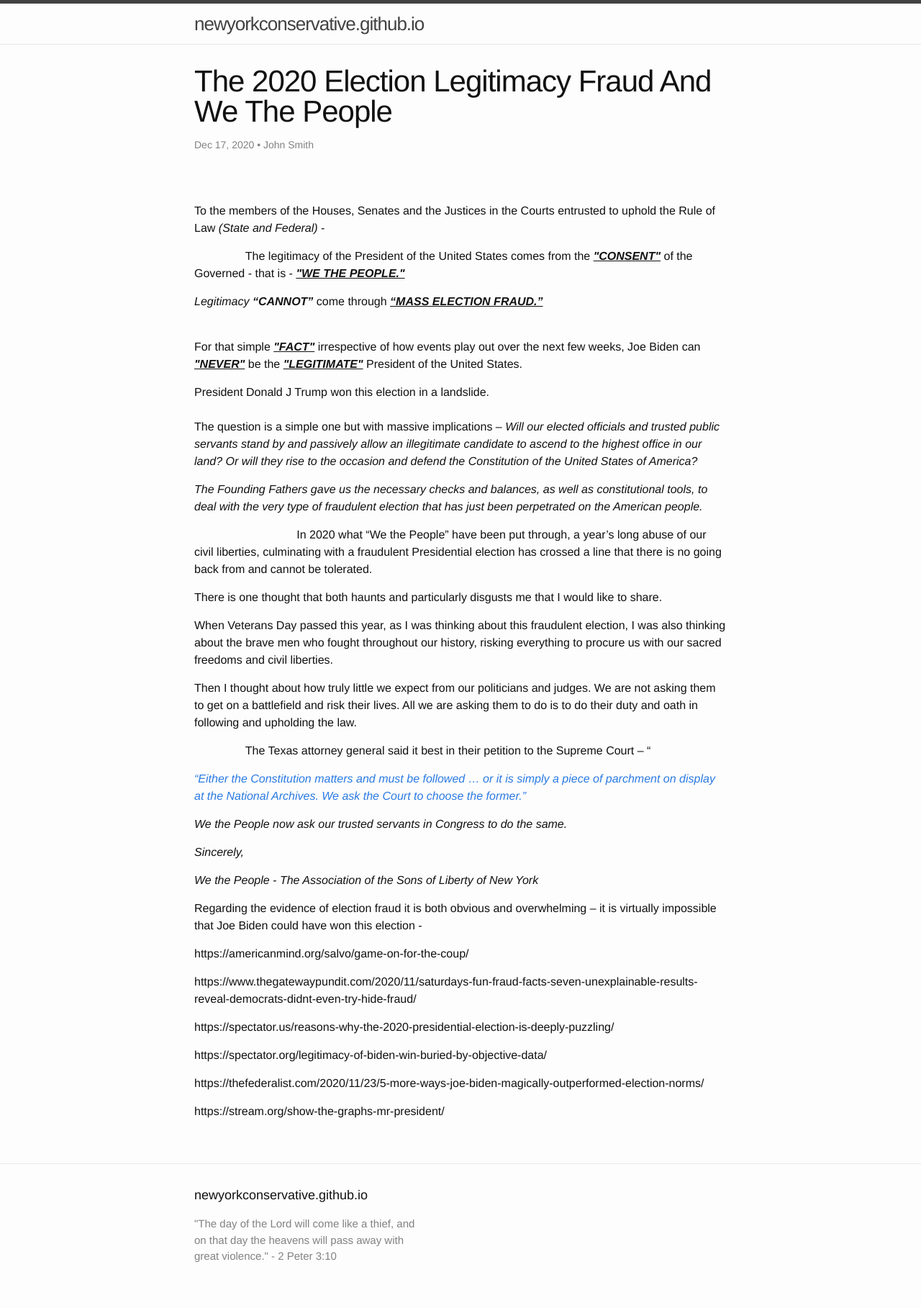
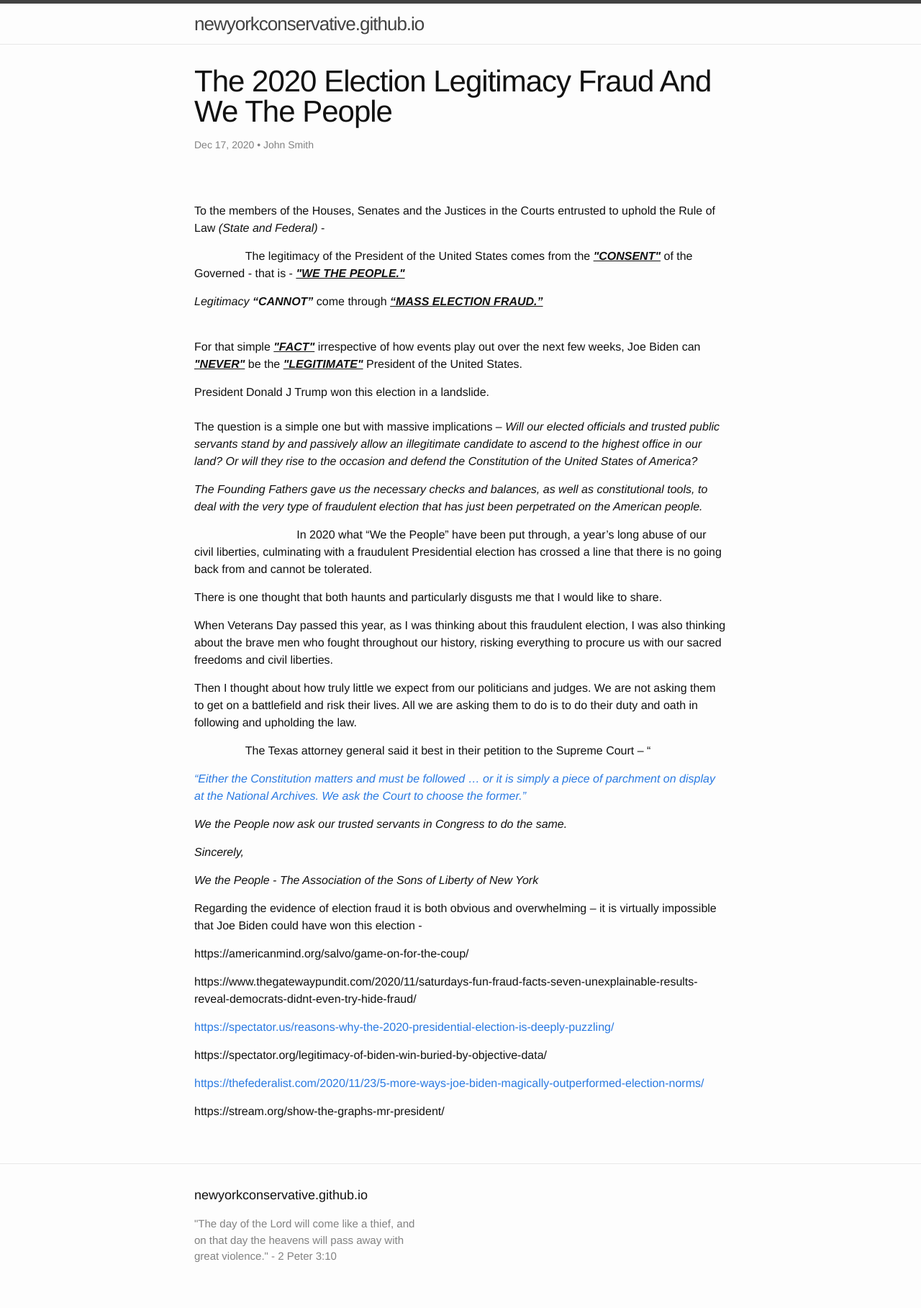
Before and after one commit to newyorkconservative/newyorkconservative.github.io, a Jekyll site: the page built from _posts/2020-12-17-the-2020-election-legitimacy-fraud-and-we-the-people.md, in a window 1280 px wide. Shown: the whole page at 72% size. Built offline with Jekyll 4.4.1, drawn with Linux system fonts in a browser that asks for light colours.

Commit message:
Syncing _posts/2020-12-17-the-2020-election-legitimacy-fraud-and-we-the-people.md from WordPress at https://www.newyorkconservative.com () - wpghs

```diff
--- a/_posts/2020-12-17-the-2020-election-legitimacy-fraud-and-we-the-people.md
+++ b/_posts/2020-12-17-the-2020-election-legitimacy-fraud-and-we-the-people.md
@@ -91,11 +91,9 @@ https://www.thegatewaypundit.com/2020/11/saturdays-fun-fraud-facts-seven-unexpla
 </div></figure>
 <!-- /wp:embed -->
 
-<!-- wp:embed {"url":"https://spectator.us/reasons-why-the-2020-presidential-election-is-deeply-puzzling/"} -->
-<figure class="wp-block-embed"><div class="wp-block-embed__wrapper">
-https://spectator.us/reasons-why-the-2020-presidential-election-is-deeply-puzzling/
-</div></figure>
-<!-- /wp:embed -->
+<!-- wp:paragraph -->
+<p><a href="https://spectator.us/reasons-why-the-2020-presidential-election-is-deeply-puzzling/">https://spectator.us/reasons-why-the-2020-presidential-election-is-deeply-puzzling/</a></p>
+<!-- /wp:paragraph -->
 
 <!-- wp:embed {"url":"https://spectator.org/legitimacy-of-biden-win-buried-by-objective-data/","type":"wp-embed","providerNameSlug":"the-american-spectator-usa-news-and-politics","className":""} -->
 <figure class="wp-block-embed is-type-wp-embed is-provider-the-american-spectator-usa-news-and-politics wp-block-embed-the-american-spectator-usa-news-and-politics"><div class="wp-block-embed__wrapper">
@@ -103,11 +101,9 @@ https://spectator.org/legitimacy-of-biden-win-buried-by-objective-data/
 </div></figure>
 <!-- /wp:embed -->
 
-<!-- wp:embed {"url":"https://thefederalist.com/2020/11/23/5-more-ways-joe-biden-magically-outperformed-election-norms/"} -->
-<figure class="wp-block-embed"><div class="wp-block-embed__wrapper">
-https://thefederalist.com/2020/11/23/5-more-ways-joe-biden-magically-outperformed-election-norms/
-</div></figure>
-<!-- /wp:embed -->
+<!-- wp:paragraph -->
+<p><a href="https://thefederalist.com/2020/11/23/5-more-ways-joe-biden-magically-outperformed-election-norms/">https://thefederalist.com/2020/11/23/5-more-ways-joe-biden-magically-outperformed-election-norms/</a></p>
+<!-- /wp:paragraph -->
 
 <!-- wp:embed {"url":"https://stream.org/show-the-graphs-mr-president/","type":"wp-embed","providerNameSlug":"the-stream","className":""} -->
 <figure class="wp-block-embed is-type-wp-embed is-provider-the-stream wp-block-embed-the-stream"><div class="wp-block-embed__wrapper">
```
